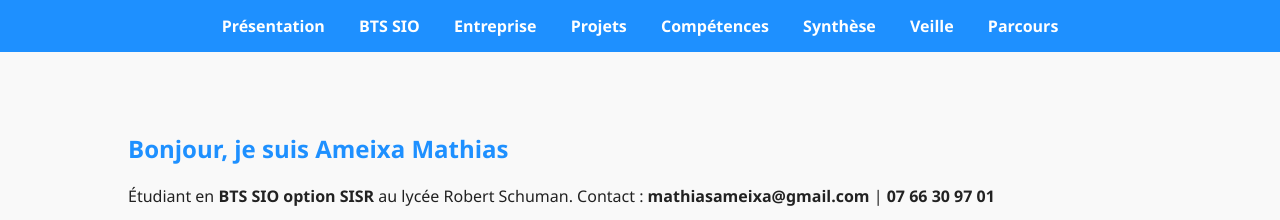
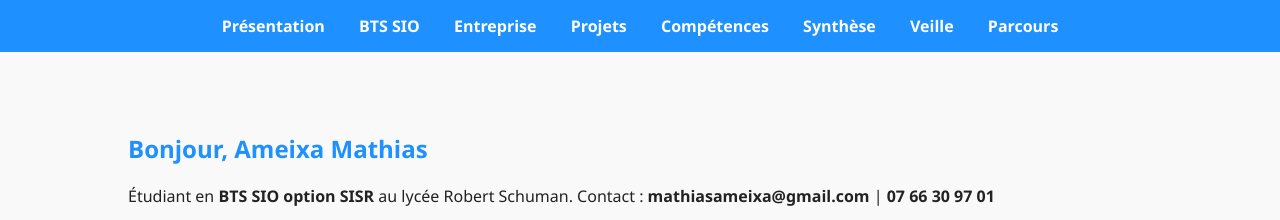
Before and after one commit to Mathias00o/Mathias00o.github.io, a plain HTML site: page index.html in a window 1280 px wide. Shown: the top 220 px of the page. Drawn offline with Linux system fonts and the light colour scheme.

Commit message:
Update index.html

```diff
--- a/index.html
+++ b/index.html
@@ -131,8 +131,10 @@ a {
 </header>
 
 <section id="presentation">
-<h1>Bonjour, je suis Ameixa Mathias</h1>
-<p>Étudiant en <strong>BTS SIO option SISR</strong> au lycée Robert Schuman. Contact : <strong>mathiasameixa@gmail.com</strong> | <strong>07 66 30 97 01</strong></p>
+<h1>Bonjour,
+    Ameixa Mathias</h1>
+<p>Étudiant en <strong>BTS SIO option SISR</strong> au lycée Robert Schuman. Contact :
+    <strong>mathiasameixa@gmail.com</strong> | <strong>07 66 30 97 01</strong></p>
 <p>📄 <a href="https://www.canva.com/design/DAGbWmxZRA8/1ydGlpiXMk-u2I258ZEBbw/edit" target="_blank">Voir mon CV</a></p>
 <p>Après un échec en lycée général, j’ai choisi une voie plus concrète avec la filière professionnelle SN, puis le BTS SIO option SISR. Ce parcours m’a permis de développer mes compétences techniques, de mieux comprendre les réseaux et de renforcer ma motivation à travailler dans l’administration système et réseau.</p>
 </section>
```
